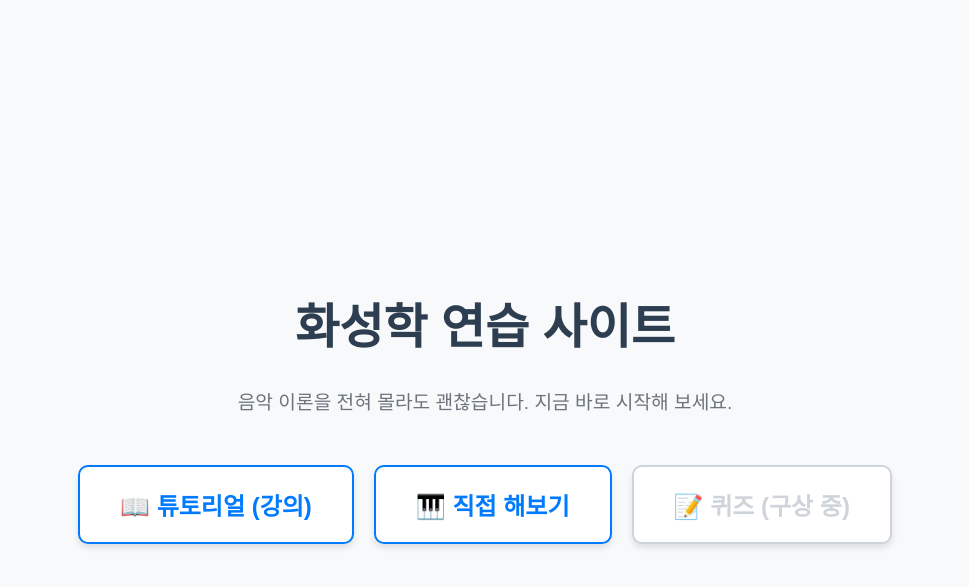
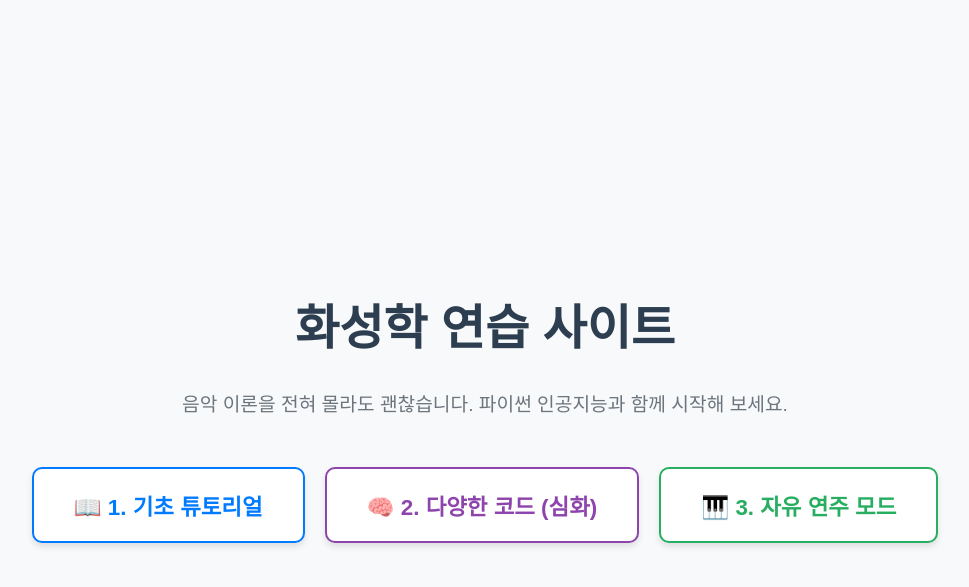
Before and after one commit to jinjimearong/music-theory-web, a Flask app: page / in a window 1280 px wide. Shown: the top 587 px of the page, without its empty margins (155-1124 px from the left). Run offline with Flask 3, Linux system fonts and the light colour scheme.

Commit message:
Revise subtitle and menu button labels in home.html
Updated the subtitle text and modified menu button labels for improved clarity and user guidance.

```diff
--- a/task music/templates/home.html
+++ b/task music/templates/home.html
@@ -4,64 +4,21 @@
     <meta charset="UTF-8">
     <title>화성학 연습 사이트</title>
     <style>
-        body {
-            font-family: 'Arial', sans-serif;
-            background-color: #f8f9fa;
-            color: #343a40;
-            text-align: center;
-            margin: 0;
-            padding: 0;
-            display: flex;
-            flex-direction: column;
-            justify-content: center;
-            height: 100vh;
-        }
+        body { font-family: 'Arial', sans-serif; background-color: #f8f9fa; color: #343a40; text-align: center; margin: 0; padding: 0; display: flex; flex-direction: column; justify-content: center; height: 100vh; }
         h1 { font-size: 3rem; margin-bottom: 10px; color: #2c3e50; }
         p.subtitle { font-size: 1.2rem; color: #6c757d; margin-bottom: 50px; }
-
-        .menu-container {
-            display: flex;
-            justify-content: center;
-            gap: 20px;
-        }
-        .menu-btn {
-            background-color: #ffffff;
-            border: 2px solid #007bff;
-            color: #007bff;
-            padding: 20px 40px;
-            font-size: 1.5rem;
-            font-weight: bold;
-            border-radius: 10px;
-            cursor: pointer;
-            text-decoration: none;
-            transition: all 0.3s ease;
-            box-shadow: 0 4px 6px rgba(0,0,0,0.1);
-        }
-        .menu-btn:hover {
-            background-color: #007bff;
-            color: #ffffff;
-            transform: translateY(-3px);
-            box-shadow: 0 6px 12px rgba(0,0,0,0.15);
-        }
-        .menu-btn.disabled {
-            border-color: #ced4da;
-            color: #ced4da;
-            cursor: not-allowed;
-        }
-        .menu-btn.disabled:hover { background-color: #ffffff; transform: none; box-shadow: 0 4px 6px rgba(0,0,0,0.1); }
+        .menu-container { display: flex; justify-content: center; gap: 20px; }
+        .menu-btn { background-color: #ffffff; border: 2px solid #007bff; color: #007bff; padding: 20px 40px; font-size: 1.4rem; font-weight: bold; border-radius: 10px; cursor: pointer; text-decoration: none; transition: all 0.3s ease; box-shadow: 0 4px 6px rgba(0,0,0,0.1); }
+        .menu-btn:hover { background-color: #007bff; color: #ffffff; transform: translateY(-3px); box-shadow: 0 6px 12px rgba(0,0,0,0.15); }
     </style>
 </head>
 <body>
-
     <h1>화성학 연습 사이트</h1>
-    <p class="subtitle">음악 이론을 전혀 몰라도 괜찮습니다. 지금 바로 시작해 보세요.</p>
-
+    <p class="subtitle">음악 이론을 전혀 몰라도 괜찮습니다. 파이썬 인공지능과 함께 시작해 보세요.</p>
     <div class="menu-container">
-        <!-- 각 버튼을 누르면 app.py에 정의된 라우팅 경로로 이동합니다 -->
-        <a href="/tutorial" class="menu-btn">📖 튜토리얼 (강의)</a>
-        <a href="/play" class="menu-btn">🎹 직접 해보기</a>
-        <a href="/quiz" class="menu-btn disabled" onclick="return false;">📝 퀴즈 (구상 중)</a>
+        <a href="/tutorial" class="menu-btn">📖 1. 기초 튜토리얼</a>
+        <a href="/chords" class="menu-btn" style="border-color: #8e44ad; color: #8e44ad;">🧠 2. 다양한 코드 (심화)</a>
+        <a href="/play" class="menu-btn" style="border-color: #27ae60; color: #27ae60;">🎹 3. 자유 연주 모드</a>
     </div>
-
 </body>
 </html>
```
